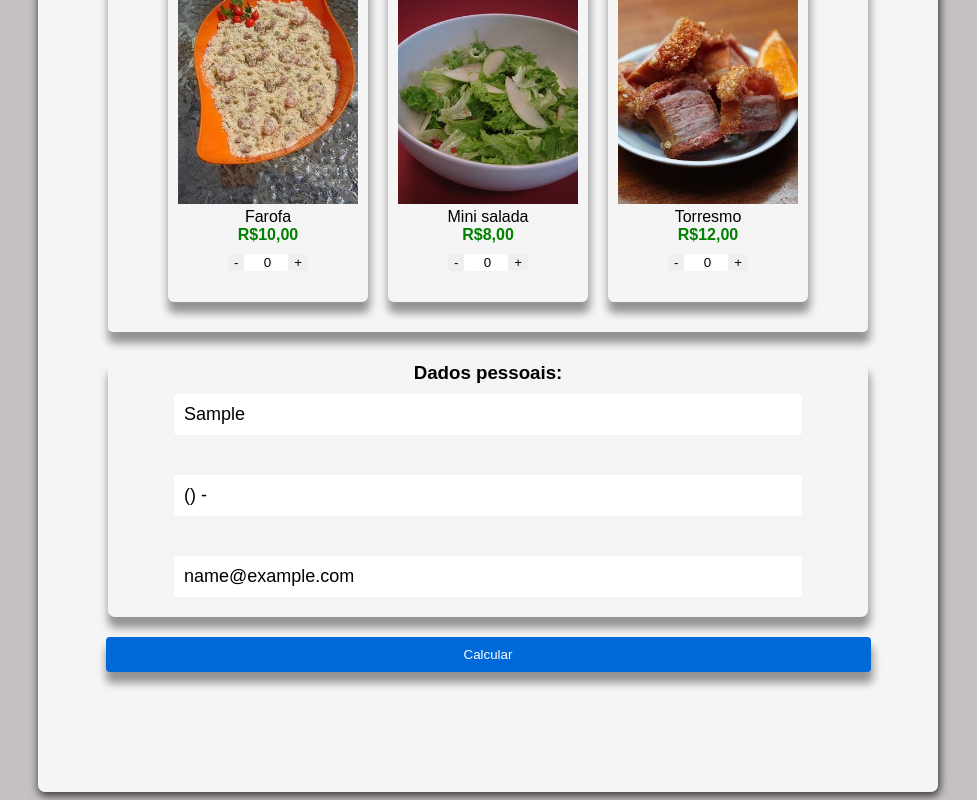
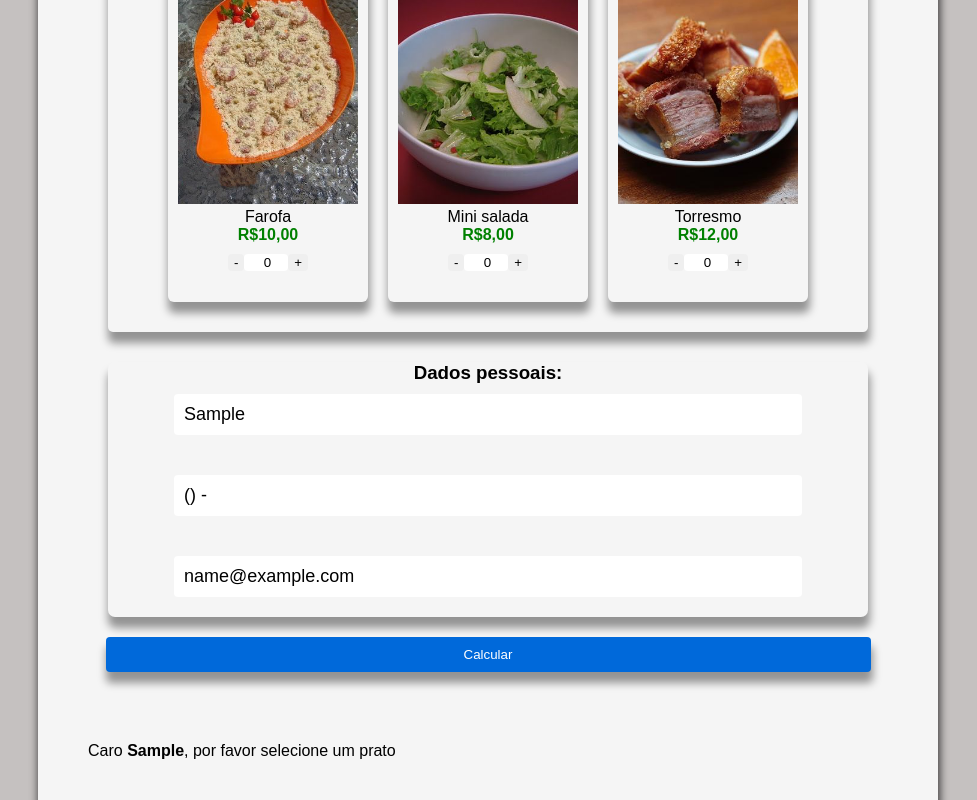
Before and after one commit to Feliveira123/BootCampDevJr-Modulo-2-js, a plain HTML site: page index.html in a window 1280 px wide. Both pictures are taken after typing "Sample", "Sample", "name@example.com" into the empty fields and a click on the button "Calcular". Shown: the part 964-1764 px from the top of the page, without its empty margins (152-1129 px from the left). Drawn offline with Linux system fonts and the light colour scheme.

Commit message:
Closes #6 - Output

```diff
--- a/index.html
+++ b/index.html
@@ -115,7 +115,7 @@
             <input class="input-data" id="email" placeholder="Digite seu email"></input>
         </div>
 
-        <button>Calcular</button>
+        <button onclick="calc()">Calcular</button>
 
         <div class="output" id="output">
 
@@ -127,6 +127,7 @@
     <script src="javascript/jquery.mask.min.js"></script>
     <script src="javascript/quantity.js"></script>
     <script>$("#phone").mask("(99) 99999-9999")</script>
+    <script src="javascript/javascript.js"></script>
 
 </body>
 </html>
--- /dev/null
+++ b/javascript/javascript.js
@@ -0,0 +1,45 @@
+const prods = [
+  { id: 1, name: "Bife com batata", price: 30.0 },
+  { id: 2, name: "Coxa de frango crocante", price: 25.0 },
+  { id: 3, name: "Carne de panela", price: 22.0 },
+  { id: 4, name: "Farofa", price: 10.0 },
+  { id: 5, name: "Mini salada", price: 8.0 },
+  { id: 6, name: "Torresmo", price: 12.0 },
+];
+
+function calc() {
+  let quantities = document.getElementsByName("quantity");
+
+  let output = document.getElementById("output");
+
+  let total = 0;
+
+  let formatter = new Intl.NumberFormat('pt-BR', {
+      style: 'currency',
+      currency: 'BRL',
+  });
+
+  const userName = document.getElementById("nome").value || "Anônimo";
+
+  let selectedProducts = [];
+
+  for (product of prods) {
+      const quantity = quantities[product.id - 1].value;
+
+      if (quantity > 0) {
+          total += quantity * product.price;
+          selectedProducts.push({ name: product.name, totalPrice: quantity * product.price });
+      }
+  }
+
+
+  if (selectedProducts.length > 0) {
+      output.innerHTML = `Caro(a) <span style="font-weight: 600">${userName}</span>.<br><br><br>Seguem os dados do seu pedido.`;
+      selectedProducts.forEach(selectedProduct => {
+          output.innerHTML +=`<ul><li>${selectedProduct.name} - ${formatter.format(selectedProduct.totalPrice)}</li></ul>`;
+      });
+      output.innerHTML += `<p style="margin-top: 50px; margin-bottom: 10px; font-weight: 600; font-size: 17px;">Preço final: ${formatter.format(total)}</p>`;
+  } else {
+      output.innerHTML = `Caro <span style="font-weight: 600">${userName}</span>, por favor selecione um prato`;
+  }
+}
```
